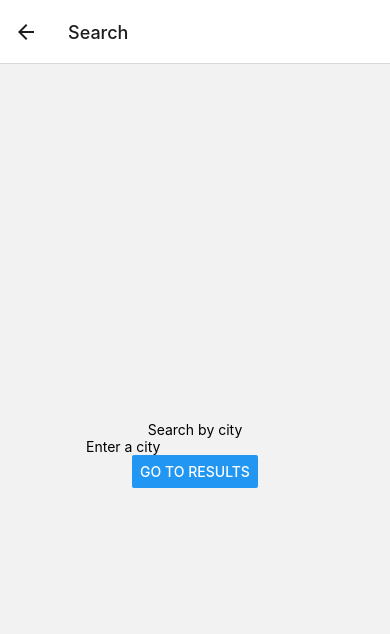
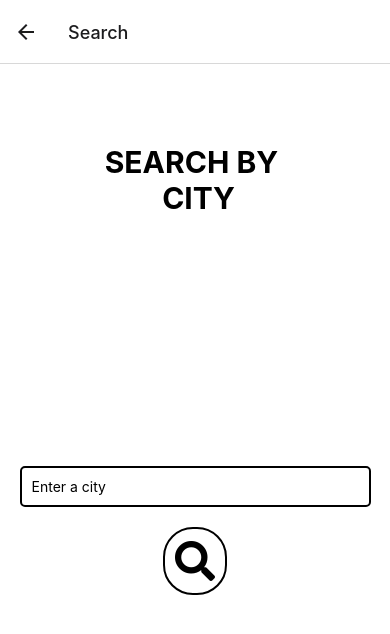
Before and after one commit to albin-karlsson/city-pop, a React Native app: screen / in a window 390 px wide. Both pictures are taken after a click on the button "SEARCH BY CITY". Shown: the top 634 px of the page. Built offline with nearby package versions, Linux system fonts and the light colour scheme.

Commit message:
Add styling

```diff
--- a/components/SearchScreen.js
+++ b/components/SearchScreen.js
@@ -1,6 +1,14 @@
 import React, { useState } from "react";
-import { View, Text, Button, TextInput } from "react-native";
-import { Alert } from "react-native";
+import {
+  StyleSheet,
+  View,
+  Text,
+  Button,
+  TextInput,
+  Alert,
+  TouchableOpacity,
+} from "react-native";
+import IconFontAwesome from "react-native-vector-icons/FontAwesome5";
 
 // Pass country or city as route from home screen
 function SearchScreen({ route, navigation }) {
@@ -20,12 +28,51 @@ function SearchScreen({ route, navigation }) {
   };
 
   return (
-    <View style={{ flex: 1, alignItems: "center", justifyContent: "center" }}>
-      <Text>Search by {mode}</Text>
-      <TextInput placeholder={`Enter a ${mode}`} onChangeText={setSearchTerm} />
-      <Button title="Go to Results" onPress={showResults} />
+    <View style={styles.container}>
+      <Text style={styles.header}>
+        SEARCH BY {"\n"} {mode.toUpperCase()}
+      </Text>
+      <View style={{ alignItems: "center", justifyContent: "center", flex: 1 }}>
+        <TextInput
+          style={{
+            marginBottom: 20,
+            borderWidth: 2,
+            borderColor: "black",
+            borderRadius: 5,
+            padding: 10,
+            width: "90%",
+          }}
+          placeholder={`Enter a ${mode}`}
+          onChangeText={setSearchTerm}
+        />
+        <TouchableOpacity onPress={showResults}>
+          <IconFontAwesome
+            style={{
+              borderWidth: 2,
+              borderColor: "black",
+              borderRadius: 30,
+              padding: 10,
+            }}
+            name="search"
+            size={40}
+          />
+        </TouchableOpacity>
+      </View>
     </View>
   );
 }
 
 export default SearchScreen;
+
+const styles = StyleSheet.create({
+  header: {
+    marginTop: 80,
+    fontSize: 30,
+    fontWeight: "bold",
+    textAlign: "center",
+  },
+  container: {
+    flex: 1,
+    backgroundColor: "#fff",
+  },
+});
--- a/package.json
+++ b/package.json
@@ -19,6 +19,7 @@
     "react-native": "0.64.3",
     "react-native-safe-area-context": "3.3.2",
     "react-native-screens": "~3.10.1",
+    "react-native-vector-icons": "^9.1.0",
     "react-native-web": "0.17.1"
   },
   "devDependencies": {
```
Also changed, not shown: 1 other file (tests, documents, lock files or other folders).
